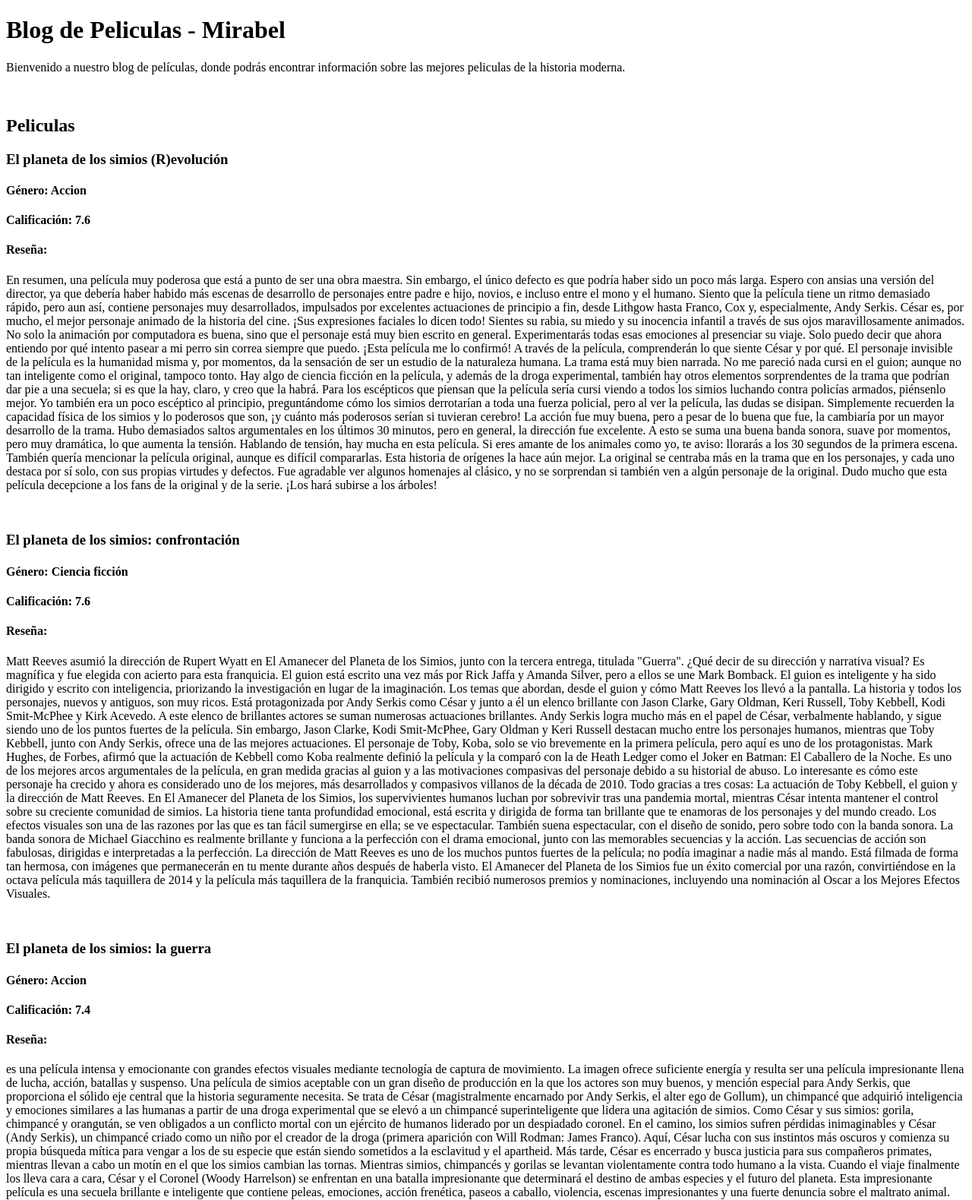
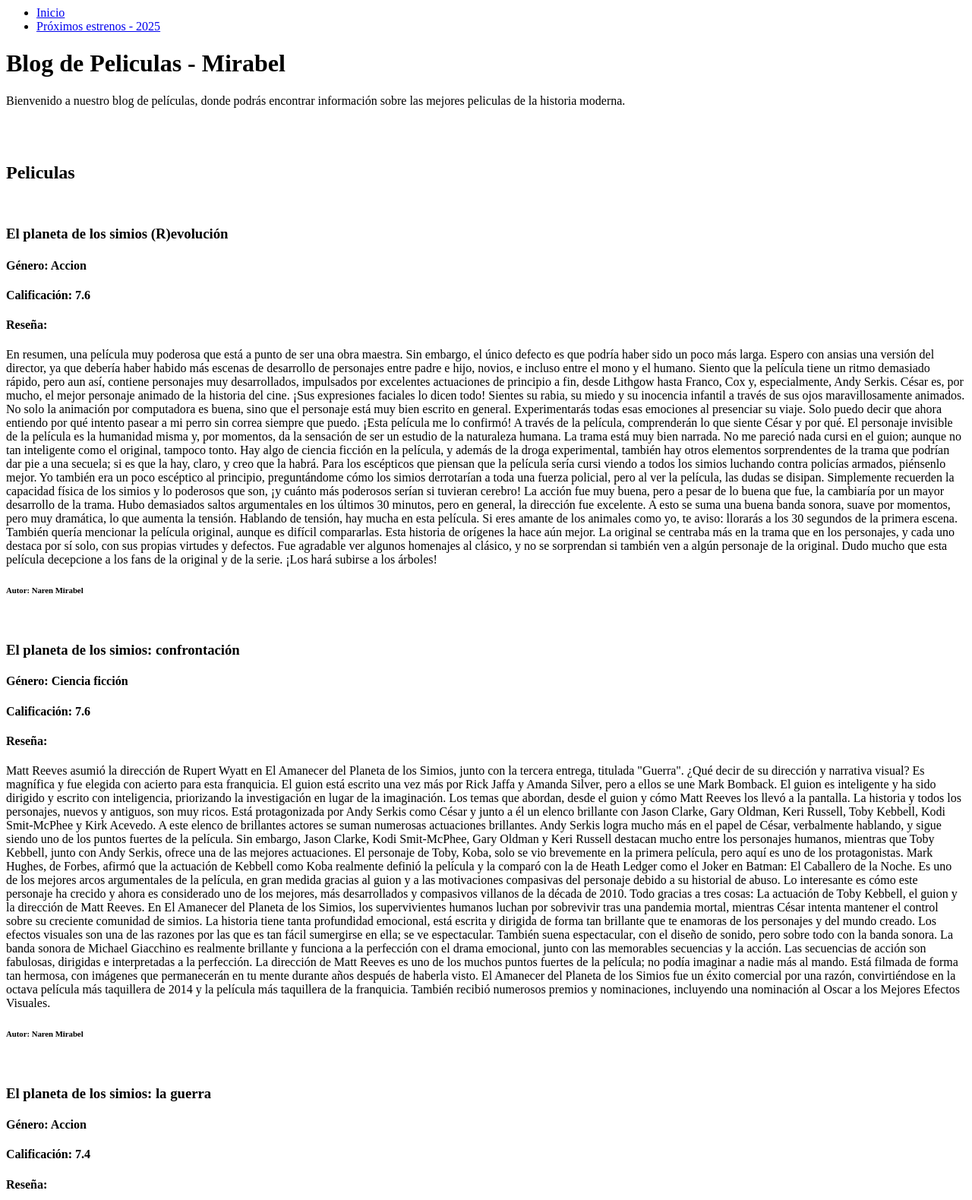
Before and after one commit to naru6798/tercera-entrega-python, a Django app: page / in a window 1280 px wide. Shown: the top 1580 px of the page at 76% size. Run offline with Django 5.2, Linux system fonts and the light colour scheme; data comes from the database, SQL or seed files in the repository.

Commit message:
Proyecto finalizado

```diff
--- a/src/BlogPeliculas/urls.py
+++ b/src/BlogPeliculas/urls.py
@@ -15,10 +15,11 @@
     2. Add a URL to urlpatterns:  path('blog/', include('blog.urls'))
 """
 from django.contrib import admin
-from django.urls import path
+from django.urls import path, include
 from blog import views
 
 urlpatterns = [
     path('admin/', admin.site.urls),
-    path('', views.index),
+    path('', views.index, name=''),
+    path('proximos-estrenos/', include('blog.urls'))
 ]
--- /dev/null
+++ b/src/blog/templates/blog/base.html
@@ -0,0 +1,6 @@
+{% include 'componentes/nav.html' %}
+
+{% block content %}
+{% endblock content %}
+
+{% include 'componentes/footer.html' %}
--- a/src/blog/templates/blog/index.html
+++ b/src/blog/templates/blog/index.html
@@ -1,3 +1,5 @@
+{% extends 'blog/base.html' %}
+
 <!DOCTYPE html>
 <html lang="es">
 <head>
@@ -6,10 +8,15 @@
     <title>Blog de Peliculas</title>
 </head>
 <body>
+
+
+    {% block content %}
     <h1>Blog de Peliculas - Mirabel</h1>
     <p>Bienvenido a nuestro blog de películas, donde podrás encontrar información sobre las mejores peliculas de la historia moderna.</p>
     <br>
+    <br>
     <h2>Peliculas</h2>
+    <br>
 
     {% for pelicula in peliculas %}
     <h3>{{ pelicula.titulo }}</h3>
@@ -19,11 +26,16 @@
     {% for resena in resenas %}
         {% if resena.pelicula.id == pelicula.id %}
             <p><h4>Calificación: {{ resena.puntuacion }}</h4></p>
-            <p><h4>Reseña:</h4> {{ resena.comentario }}</p>
+            <p><h4>Reseña:</h4> {{ resena.comentario }}
+                <h6>Autor: {{ resena.autor }}</h6>
+            </p>
+
         {% endif %}
     {% endfor %}
     <br>
     {% endfor %}
 
+    {% endblock content %}
+
 </body>
 </html>
--- /dev/null
+++ b/src/blog/templates/componentes/footer.html
@@ -0,0 +1 @@
+<footer>Todos los derechos reservados.</footer>
--- /dev/null
+++ b/src/blog/templates/componentes/nav.html
@@ -0,0 +1,6 @@
+<nav>
+    <ul>
+        <li><a href="{% url 'blog:index' %}">Inicio</a></li>
+        <li><a href="{% url 'blog:proximos-estrenos' %}">Próximos estrenos - 2025</a></li>
+    </ul>
+</nav>
--- /dev/null
+++ b/src/blog/urls.py
@@ -0,0 +1,9 @@
+from django.urls import path
+from . import views
+
+app_name = 'blog'
+
+urlpatterns = [
+    path('', views.proximos_estrenos, name='proximos-estrenos'),
+    path('index/', views.index, name='index')
+]
--- a/src/blog/views.py
+++ b/src/blog/views.py
@@ -11,3 +11,6 @@
         'peliculas': peliculas,
         'resenas': resenas
     })
+
+def proximos_estrenos(request):
+    return render(request, 'blog/proximos-estrenos.html')
```
Also changed, not shown: src/blog/templates/blog/proximos-estrenos.html (added, +16 -0 lines).
